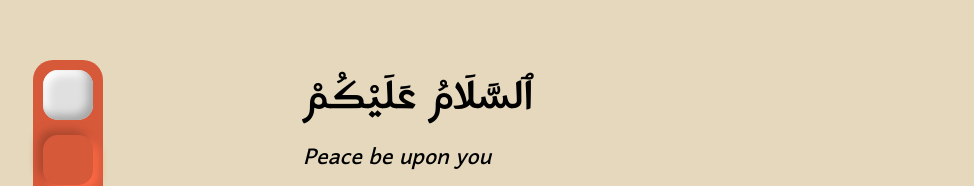
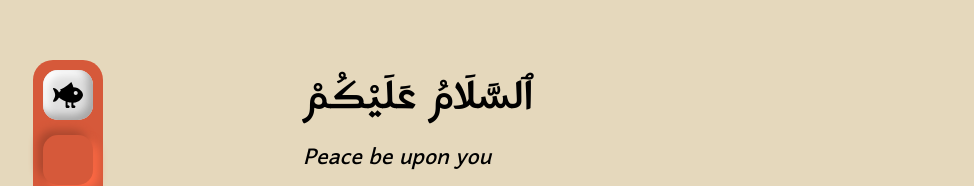
Before and after one commit to Kanneli/joodhahmednaseer, a SvelteKit app: page / in a window 1280 px wide. Shown: the part 140-326 px from the top of the page, without its empty margins (17-991 px from the left). Built offline with nearby package versions, Linux system fonts and the light colour scheme; what @iconify/tailwind4 would draw is missing.

Commit message:
added the kanneli logo

```diff
--- /dev/null
+++ b/src/lib/assets/svg/Kanneli.svelte
@@ -0,0 +1 @@
+<svg width="100%" height="100%" viewBox="0 0 1176 1021" version="1.1" xmlns="http://www.w3.org/2000/svg" xmlns:xlink="http://www.w3.org/1999/xlink" xml:space="preserve" xmlns:serif="http://www.serif.com/" style="fill-rule:evenodd;clip-rule:evenodd;stroke-linejoin:round;stroke-miterlimit:2;"><path id="F-i-s-h" serif:id="F i s h" d="M493.544,756.102c-110.58,-40.373 -202.426,-98.046 -257.483,-152.613c-43.258,84.428 -128.491,173.251 -207.432,173.251c-88.692,-0 57.027,-140.725 57.027,-269.598c-0,-139.95 -145.725,-271.541 -57.027,-269.598c81.759,1.79 164.855,88.449 207.295,171.661c20.583,-20.63 46.387,-41.658 76.576,-61.997c-16.319,-16.425 -34.485,-42.259 -35.622,-55.281c192.61,-52.525 441.221,-291.927 441.221,-291.927c0,-0 60.389,102.553 78.885,205.021c241.392,4.814 378.658,196.016 378.658,302.113c-0,105.719 -136.309,293.873 -376.09,301.937l0,103.143c43.81,0 79.377,24.271 79.377,54.166c0,29.896 -35.567,54.167 -79.377,54.167c-43.809,-0 -79.377,-24.271 -79.377,-54.167l-0,-159.685c-50.637,-4.187 -100.103,-13.166 -147.254,-25.643l-0,131.162c43.809,0 79.377,24.271 79.377,54.166c0,29.896 -35.568,54.167 -79.377,54.167c-43.81,-0 -79.377,-24.271 -79.377,-54.167l-0,-210.278Zm398.332,-403.903c-42.755,0 -77.466,34.712 -77.466,77.466c-0,42.755 34.711,77.466 77.466,77.466c42.755,0 77.466,-34.711 77.466,-77.466c-0,-42.754 -34.711,-77.466 -77.466,-77.466Z"/></svg>
--- a/src/routes/+layout.svelte
+++ b/src/routes/+layout.svelte
@@ -1,9 +1,9 @@
 <script lang="ts">
 	import './layout.css';
 	import favicon from '$lib/assets/favicon.ico';
+	import Kanneli from '$lib/assets/svg/Kanneli.svelte'
 
 	import { page } from '$app/state';
-	import { onMount } from "svelte";
 
 	let { children } = $props();
 
@@ -18,7 +18,9 @@
 	<div id="navbar">
 		<a href="/" title="home">
 			<div class:active={isActive('/')} class="nav-button home">
-				<span class="icon-[mingcute--home-1-fill]"></span>
+				<span class="home-icon">
+					<Kanneli />
+				</span>
 			</div>
 		</a>
 		<a href="/about" title="about">
@@ -67,7 +69,7 @@
         display: flex;
         align-items: center;
         justify-content: center;
-        font-size: 2em;
+        font-size: 1.6em;
         height: 50px;
         aspect-ratio: 1/1;
         border-radius: 15px;
@@ -86,7 +88,12 @@
 		background: #e0e0e0;
 		box-shadow: inset -5px -5px 8px #a6a6a6, inset 5px 5px 8px #ffffff;
 	}
-	.nav-button.active.home {
+	.nav-button.active.home, .nav-button.active .home-icon {
 		color: black;
+		fill: black;
+	}
+	.home-icon {
+		fill: #e5d8bc;
+		width: 30px;
 	}
 </style>
```
